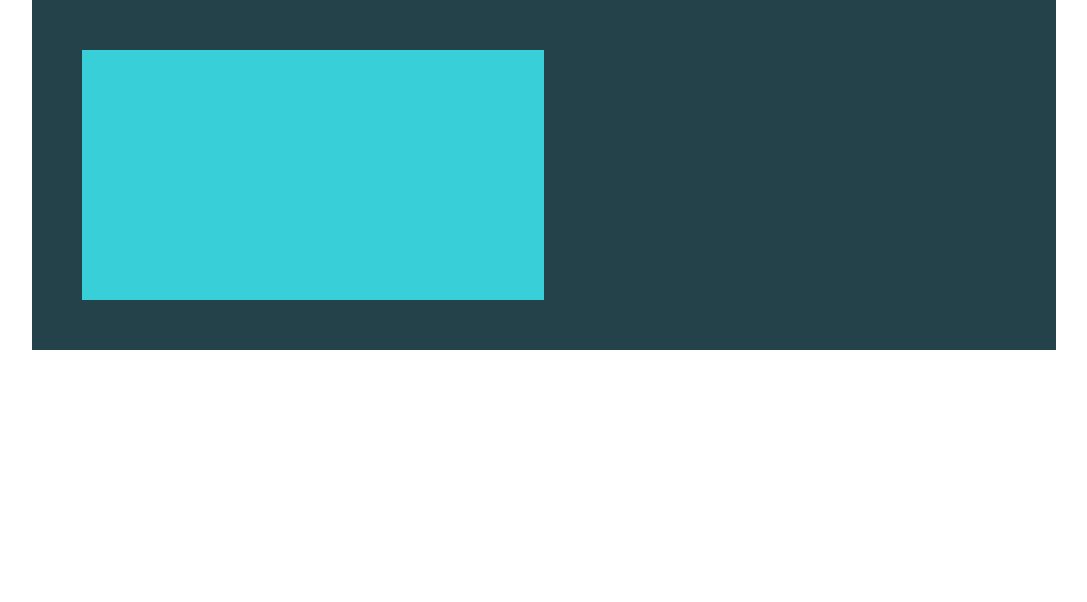
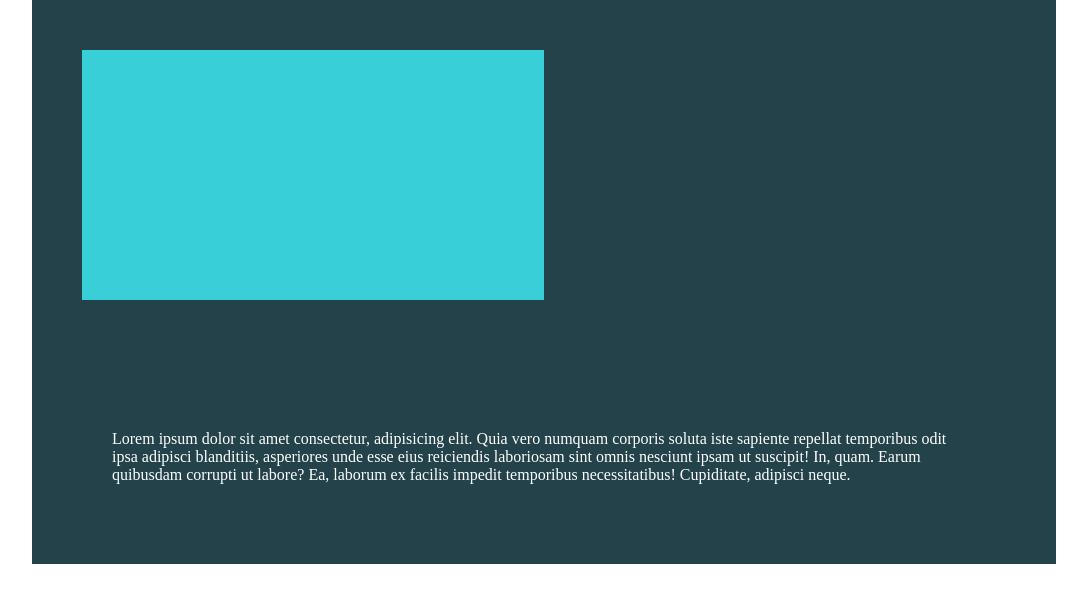
Before and after one commit to jaggehns/Responsive-Layouts, a plain HTML site: page Using percentages and avoiding heights/index.html in a window 1280 px wide. Shown: the whole page, without its empty margins (96-1183 px from the left). Drawn offline with Linux system fonts and the light colour scheme.

Commit message:
Why it's a good idea to avoid heights

```diff
--- a/Using percentages and avoiding heights/index.html
+++ b/Using percentages and avoiding heights/index.html
@@ -11,5 +11,13 @@
     <div class="parent">
       <div class="child"></div>
     </div>
+    <div class="container">
+      Lorem ipsum dolor sit amet consectetur, adipisicing elit. Quia vero
+      numquam corporis soluta iste sapiente repellat temporibus odit ipsa
+      adipisci blanditiis, asperiores unde esse eius reiciendis laboriosam sint
+      omnis nesciunt ipsam ut suscipit! In, quam. Earum quibusdam corrupti ut
+      labore? Ea, laborum ex facilis impedit temporibus necessitatibus!
+      Cupiditate, adipisci neque.
+    </div>
   </body>
 </html>
--- a/Using percentages and avoiding heights/style.css
+++ b/Using percentages and avoiding heights/style.css
@@ -30,3 +30,11 @@ body {
 /*CSS tries to not lose information*/
 /*if child has bigger width than parent, overflows*/
 /*always x% of the elements parent*/
+
+.container {
+  background: #23424a;
+  color: white;
+  width: 80%;
+  margin: 0 auto;
+  padding: 5em;
+}
```
